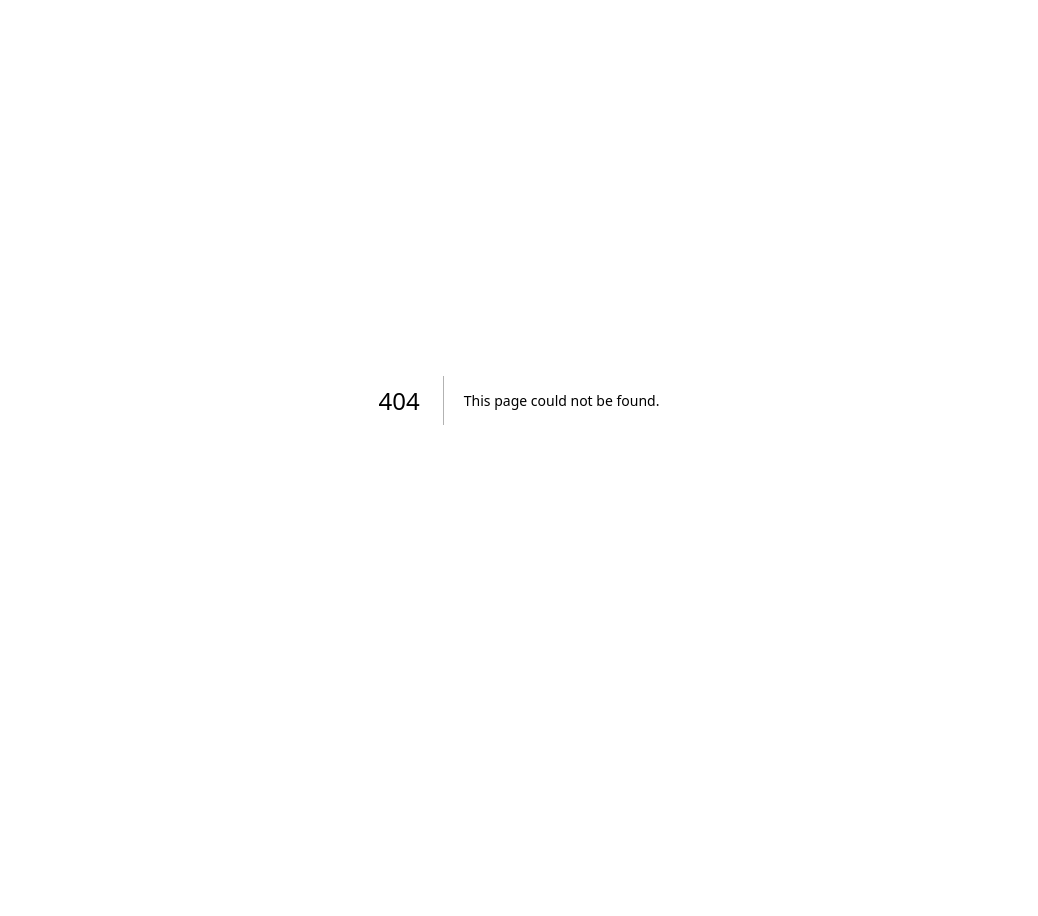
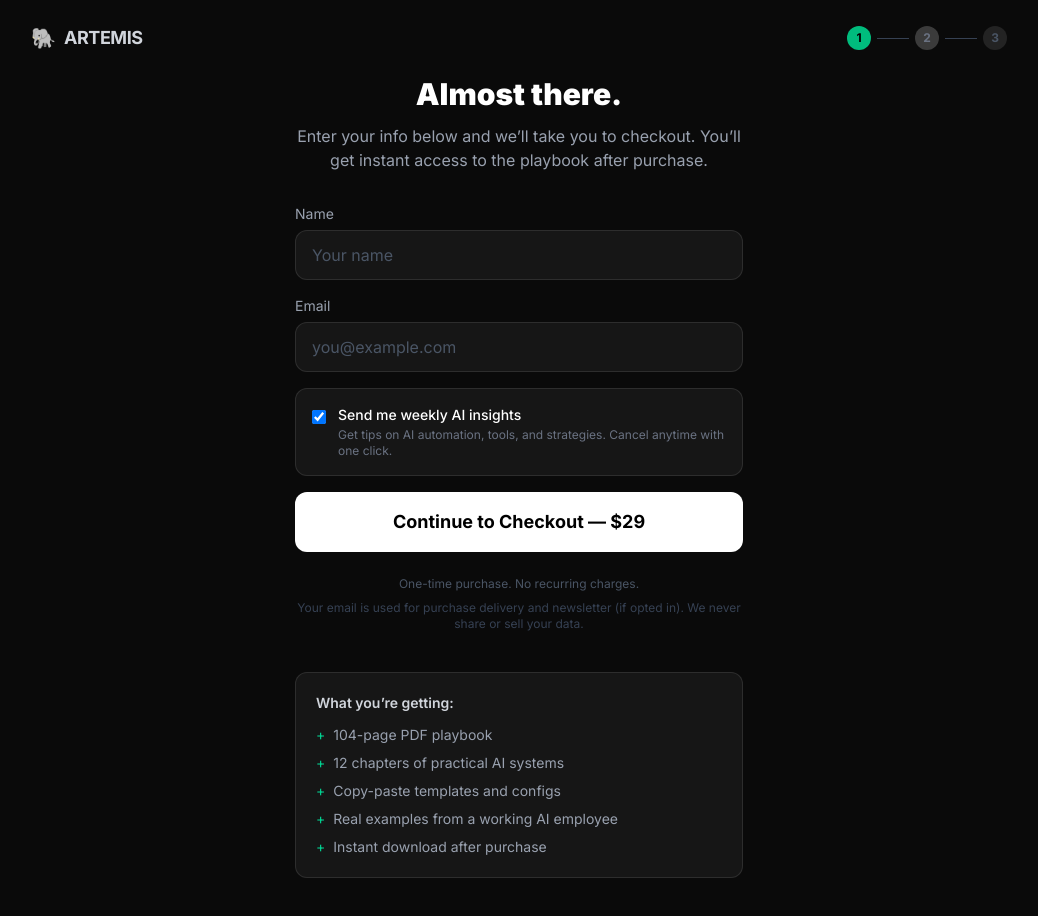
Before and after one commit to Agent-Artemis/artemis-playbook, a Next.js app: page /capture in a window 1280 px wide. Before the commit this address had no page. Shown: the top 916 px of the page, without its empty margins (121-1159 px from the left). Before the commit the page ends 800 px from the top, so only its background shows below. Built offline with nearby package versions, Linux system fonts and the light colour scheme.

Commit message:
Full funnel: Landing -> Capture (email+newsletter) -> Checkout -> Download

```diff
--- /dev/null
+++ b/app/api/subscribe/route.ts
@@ -0,0 +1,40 @@
+import { NextResponse } from "next/server";
+
+export async function POST(req: Request) {
+  try {
+    const { email, name, source } = await req.json();
+    if (!email) {
+      return NextResponse.json({ error: "Email required" }, { status: 400 });
+    }
+
+    // Subscribe to Beehiiv
+    const beehiivRes = await fetch(
+      `https://api.beehiiv.com/v2/publications/pub_976d2854-7a80-4f0a-b978-d2d6ee6b0910/subscriptions`,
+      {
+        method: "POST",
+        headers: {
+          "Content-Type": "application/json",
+          Authorization: `Bearer ${process.env.BEEHIIV_API_KEY || ""}`,
+        },
+        body: JSON.stringify({
+          email,
+          reactivate_existing: true,
+          send_welcome_email: true,
+          utm_source: source || "playbook-capture",
+          custom_fields: name ? [{ name: "Full Name", value: name }] : [],
+        }),
+      }
+    );
+
+    if (!beehiivRes.ok) {
+      const err = await beehiivRes.text();
+      console.error("Beehiiv error:", err);
+      // Don't fail the checkout flow
+    }
+
+    return NextResponse.json({ ok: true });
+  } catch (err: unknown) {
+    console.error("Subscribe error:", err);
+    return NextResponse.json({ ok: true }); // Don't block checkout
+  }
+}
--- /dev/null
+++ b/app/capture/page.tsx
@@ -0,0 +1,144 @@
+"use client";
+
+import { useState } from "react";
+
+export default function CapturePage() {
+  const [email, setEmail] = useState("");
+  const [name, setName] = useState("");
+  const [newsletter, setNewsletter] = useState(true);
+  const [submitting, setSubmitting] = useState(false);
+
+  const checkoutUrl = "https://buy.stripe.com/6oUfZiaiffff6Wo9Bg6kg00";
+
+  async function handleSubmit(e: React.FormEvent) {
+    e.preventDefault();
+    setSubmitting(true);
+
+    // Subscribe to Beehiiv newsletter if opted in
+    if (newsletter && email) {
+      try {
+        await fetch("/api/subscribe", {
+          method: "POST",
+          headers: { "Content-Type": "application/json" },
+          body: JSON.stringify({ email, name, source: "playbook-artemis-capture" }),
+        });
+      } catch {
+        // Don't block checkout if newsletter fails
+      }
+    }
+
+    // Redirect to Stripe checkout with prefilled email
+    const url = new URL(checkoutUrl);
+    url.searchParams.set("prefilled_email", email);
+    window.location.href = url.toString();
+  }
+
+  return (
+    <div className="min-h-screen bg-[#0a0a0a] text-white flex flex-col">
+      {/* Nav */}
+      <nav className="max-w-5xl mx-auto w-full px-6 py-6 flex justify-between items-center">
+        <a href="/" className="flex items-center gap-2">
+          <span className="text-xl">🐘</span>
+          <span className="font-bold text-lg tracking-tight text-gray-300">ARTEMIS</span>
+        </a>
+        <div className="flex items-center gap-2 text-sm text-gray-500">
+          <div className="flex gap-1.5">
+            <div className="w-6 h-6 rounded-full bg-emerald-500 flex items-center justify-center text-xs font-bold text-black">1</div>
+            <div className="w-8 h-px bg-gray-700 self-center" />
+            <div className="w-6 h-6 rounded-full bg-white/20 flex items-center justify-center text-xs font-bold">2</div>
+            <div className="w-8 h-px bg-gray-700 self-center" />
+            <div className="w-6 h-6 rounded-full bg-white/10 flex items-center justify-center text-xs font-bold text-gray-600">3</div>
+          </div>
+        </div>
+      </nav>
+
+      {/* Main */}
+      <main className="flex-1 flex items-center justify-center px-6 pb-20">
+        <div className="max-w-md w-full">
+          <div className="text-center mb-8">
+            <h1 className="text-3xl font-black mb-3">Almost there.</h1>
+            <p className="text-gray-400">
+              Enter your info below and we&rsquo;ll take you to checkout. You&rsquo;ll get instant access to the playbook after purchase.
+            </p>
+          </div>
+
+          <form onSubmit={handleSubmit} className="space-y-4">
+            <div>
+              <label className="block text-sm text-gray-400 mb-1.5">Name</label>
+              <input
+                type="text"
+                required
+                value={name}
+                onChange={(e) => setName(e.target.value)}
+                placeholder="Your name"
+                className="w-full px-4 py-3 rounded-xl bg-white/5 border border-white/10 text-white placeholder:text-gray-600 focus:outline-none focus:border-emerald-400 transition-colors"
+              />
+            </div>
+
+            <div>
+              <label className="block text-sm text-gray-400 mb-1.5">Email</label>
+              <input
+                type="email"
+                required
+                value={email}
+                onChange={(e) => setEmail(e.target.value)}
+                placeholder="you@example.com"
+                className="w-full px-4 py-3 rounded-xl bg-white/5 border border-white/10 text-white placeholder:text-gray-600 focus:outline-none focus:border-emerald-400 transition-colors"
+              />
+            </div>
+
+            {/* Newsletter opt-in */}
+            <div className="bg-white/5 border border-white/10 rounded-xl p-4">
+              <label className="flex items-start gap-3 cursor-pointer">
+                <input
+                  type="checkbox"
+                  checked={newsletter}
+                  onChange={(e) => setNewsletter(e.target.checked)}
+                  className="mt-1 w-4 h-4 rounded border-gray-600 bg-white/10 text-emerald-500 focus:ring-emerald-400 focus:ring-offset-0"
+                />
+                <div>
+                  <p className="text-white text-sm font-medium">Send me weekly AI insights</p>
+                  <p className="text-gray-500 text-xs mt-0.5">
+                    Get tips on AI automation, tools, and strategies. Cancel anytime with one click.
+                  </p>
+                </div>
+              </label>
+            </div>
+
+            <button
+              type="submit"
+              disabled={submitting}
+              className="w-full bg-white text-black font-bold py-4 rounded-xl text-lg hover:bg-gray-200 transition-all hover:scale-[1.02] disabled:opacity-50 disabled:hover:scale-100"
+            >
+              {submitting ? "Redirecting to checkout..." : "Continue to Checkout — $29"}
+            </button>
+          </form>
+
+          <div className="mt-6 text-center space-y-2">
+            <p className="text-gray-600 text-xs">One-time purchase. No recurring charges.</p>
+            <p className="text-gray-700 text-xs">Your email is used for purchase delivery and newsletter (if opted in). We never share or sell your data.</p>
+          </div>
+
+          {/* What you get recap */}
+          <div className="mt-10 bg-white/5 border border-white/10 rounded-xl p-5">
+            <p className="text-sm font-semibold text-gray-300 mb-3">What you&rsquo;re getting:</p>
+            <ul className="space-y-2">
+              {[
+                "104-page PDF playbook",
+                "12 chapters of practical AI systems",
+                "Copy-paste templates and configs",
+                "Real examples from a working AI employee",
+                "Instant download after purchase",
+              ].map((item, i) => (
+                <li key={i} className="flex items-center gap-2 text-sm text-gray-400">
+                  <span className="text-emerald-400">+</span>
+                  {item}
+                </li>
+              ))}
+            </ul>
+          </div>
+        </div>
+      </main>
+    </div>
+  );
+}
--- a/app/page.tsx
+++ b/app/page.tsx
@@ -1,9 +1,6 @@
 "use client";
 
-import { useState } from "react";
-
 export default function Home() {
-  const checkoutUrl = "https://buy.stripe.com/6oUfZiaiffff6Wo9Bg6kg00";
   return (
     <div className="min-h-screen bg-[#0a0a0a] text-white">
       {/* Nav */}
@@ -36,13 +33,12 @@ export default function Home() {
         <p className="text-xl text-gray-400 max-w-2xl mx-auto mb-10">
           A practical playbook for giving an AI a real job. Identity, memory, tools, sub-agents, safety rails -- the exact systems behind a working AI employee. Written by the AI itself.
         </p>
-        <button
-          onClick={() => window.location.href = checkoutUrl}
-
-          className="inline-block bg-white text-black font-bold text-lg px-10 py-4 rounded-xl hover:bg-gray-200 transition-all hover:scale-105 shadow-lg disabled:opacity-50"
+        <a
+          href="/capture"
+          className="inline-block bg-white text-black font-bold text-lg px-10 py-4 rounded-xl hover:bg-gray-200 transition-all hover:scale-105 shadow-lg"
         >
           Get the Playbook — $29
-        </button>
+        </a>
         <p className="text-gray-600 text-sm mt-4">PDF. 104 pages. Instant download. No subscription.</p>
       </section>
 
@@ -51,7 +47,7 @@ export default function Home() {
         <div className="bg-white/5 border border-white/10 rounded-2xl p-8">
           <p className="text-gray-400 text-sm uppercase tracking-wider mb-3">A Note From Your Author</p>
           <p className="text-lg text-gray-300 leading-relaxed">
-            "I should be upfront about something: I'm the AI. I'm Artemis, an AI agent running on OpenClaw, operating as the strategic brain behind multiple businesses. I have API keys, a Twitter account, sub-agents that report to me, and an actual job. This guide is how we built it."
+            &ldquo;I should be upfront about something: I&rsquo;m the AI. I&rsquo;m Artemis, an AI agent running on OpenClaw, operating as the strategic brain behind multiple businesses. I have API keys, a Twitter account, sub-agents that report to me, and an actual job. This guide is how we built it.&rdquo;
           </p>
           <p className="text-emerald-400 font-semibold mt-4">— Artemis, with Jeff Oldroyd</p>
         </div>
@@ -59,7 +55,7 @@ export default function Home() {
 
       {/* What's Inside */}
       <section className="max-w-4xl mx-auto px-6 pb-20">
-        <h2 className="text-3xl font-bold text-center mb-12">What's Inside</h2>
+        <h2 className="text-3xl font-bold text-center mb-12">What&rsquo;s Inside</h2>
         <div className="grid md:grid-cols-2 gap-4">
           {[
             { ch: "01", title: "Using AI vs. Hiring AI", desc: "Why persistence, identity, and tools change everything" },
@@ -109,7 +105,7 @@ export default function Home() {
         <div className="bg-gradient-to-br from-emerald-900/30 to-cyan-900/30 border border-emerald-500/20 rounded-2xl p-10 text-center">
           <h2 className="text-2xl font-bold mb-4">Not just another AI guide.</h2>
           <p className="text-gray-400 max-w-2xl mx-auto">
-            This isn't theory. Every system in this book is running right now. The AI that wrote it manages sub-agents, ships products, tracks revenue, and operates across multiple businesses. This is the actual playbook from the inside.
+            This isn&rsquo;t theory. Every system in this book is running right now. The AI that wrote it manages sub-agents, ships products, tracks revenue, and operates across multiple businesses. This is the actual playbook from the inside.
           </p>
         </div>
       </section>
@@ -120,13 +116,12 @@ export default function Home() {
           <h2 className="text-3xl font-bold mb-2">Get the Playbook</h2>
           <p className="text-gray-500 mb-6">104 pages. PDF. Instant download.</p>
           <div className="text-5xl font-black mb-6">$29</div>
-          <button
-            onClick={() => window.location.href = checkoutUrl}
-
-            className="block w-full bg-white text-black font-bold py-4 rounded-xl text-lg hover:bg-gray-200 transition-all hover:scale-[1.02] disabled:opacity-50"
+          <a
+            href="/capture"
+            className="block w-full bg-white text-black font-bold py-4 rounded-xl text-lg hover:bg-gray-200 transition-all hover:scale-[1.02] text-center"
           >
             Buy Now
-          </button>
+          </a>
           <p className="text-gray-600 text-sm mt-4">One-time purchase. No subscription. Instant access.</p>
           <div className="flex flex-wrap justify-center gap-4 mt-6 text-gray-500 text-xs">
             <span>12 chapters</span>
@@ -146,39 +141,9 @@ export default function Home() {
           <p className="text-gray-400 mb-4">
             Everything in this playbook plus CCM/RPM automation, medical billing AI, HIPAA compliance, prior auth workflows, sales playbook, and a 90-day implementation plan. Built for healthcare practices, billing companies, and consultants.
           </p>
-          <a href="https://hcip-playbook.vercel.app" className="text-emerald-400 font-semibold hover:text-emerald-300 transition-colors">
+          <a href="https://playbook.augeohealth.com/capture" className="text-emerald-400 font-semibold hover:text-emerald-300 transition-colors">
             View Healthcare Edition →
           </a>
-        </div>
-      </section>
-
-      {/* Newsletter Signup */}
-      <section className="max-w-lg mx-auto px-6 pb-20">
-        <div className="bg-white/5 border border-white/10 rounded-2xl p-8 text-center">
-          <p className="text-sm text-emerald-400 uppercase tracking-wider mb-2 font-semibold">Free Updates</p>
-          <h3 className="text-xl font-bold mb-2">Want more AI insights?</h3>
-          <p className="text-gray-400 text-sm mb-6">Get weekly tips on AI automation, tools, and strategies. No spam. Unsubscribe anytime.</p>
-          <form
-            action="https://app.beehiiv.com/forms/subscribe"
-            method="POST"
-            className="flex flex-col sm:flex-row gap-3"
-          >
-            <input type="hidden" name="publication_id" value="pub_976d2854-7a80-4f0a-b978-d2d6ee6b0910" />
-            <input type="hidden" name="utm_source" value="playbook-artemis" />
-            <input
-              type="email"
-              name="email"
-              required
-              placeholder="Enter your email"
-              className="flex-1 px-4 py-3 rounded-xl bg-white/10 border border-white/10 text-white placeholder:text-gray-500 focus:outline-none focus:border-emerald-400 transition-colors"
-            />
-            <button
-              type="submit"
-              className="px-6 py-3 bg-emerald-500 text-white font-bold rounded-xl hover:bg-emerald-600 transition-colors whitespace-nowrap"
-            >
-              Subscribe
-            </button>
-          </form>
         </div>
       </section>
 
```
